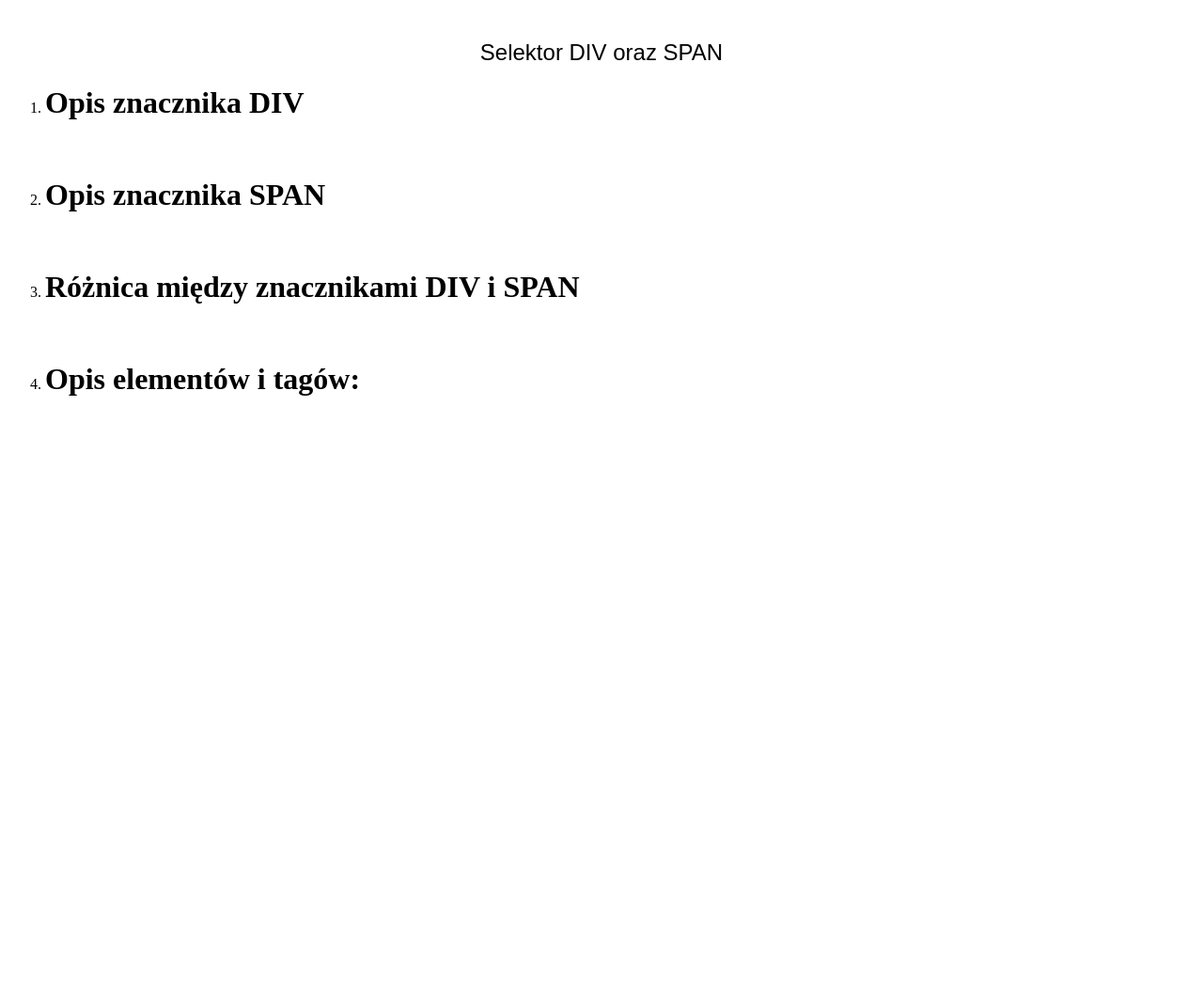
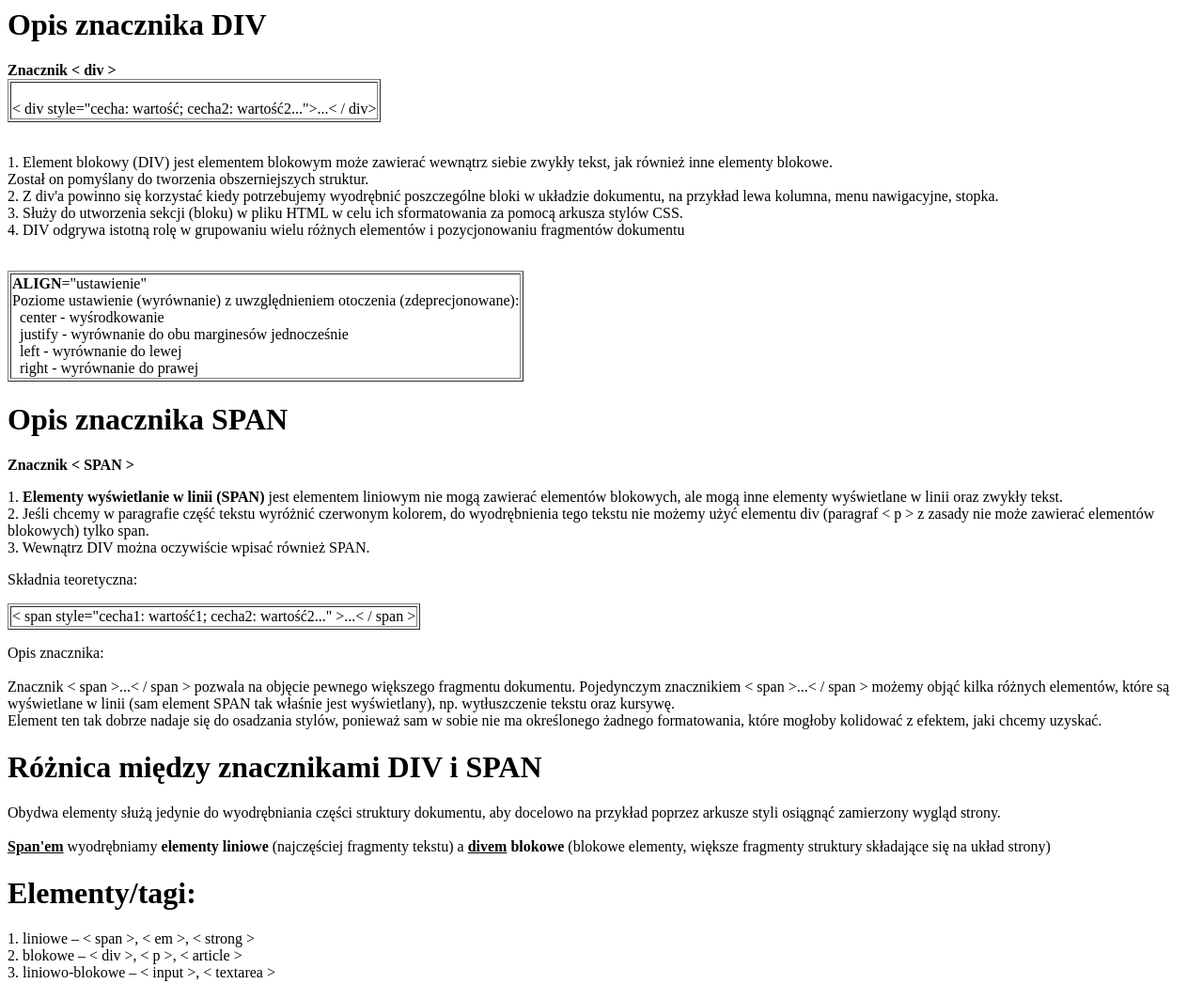
Before and after one commit to tooja/css, a plain HTML site: page bank_z16.html in a window 1280 px wide. Shown: the whole page at 94% size. Before the commit the page ends 800 px from the top, so only its background shows below. Drawn offline with Linux system fonts and the light colour scheme.

Commit message:
Update bank_z16.html

```diff
--- a/bank_z16.html
+++ b/bank_z16.html
@@ -4,20 +4,64 @@
 		<title> zad 16 </title>
 	</head>
 	<body>
-	<br>
-	<center>
-	<p><font face="Arial" size="5" <b> Selektor DIV oraz SPAN </b> </font> </p>
-	</center>
-	<ol>
-<li><h1>Opis znacznika DIV<h1></li> <br>
+<h1> Opis znacznika DIV </h1>
+<b> Znacznik < div > </b>
+<table border=1>
+<tr>
+<td>
+<br>
+< div style="cecha: wartość; cecha2: wartość2...">...< / div>
+</td>
+</tr>
+</table><br>
+<p>1. Element blokowy (DIV) jest elementem blokowym może zawierać wewnątrz siebie zwykły tekst, jak również inne elementy blokowe.<br>
+Został on pomyślany do tworzenia obszerniejszych struktur.<br>
+2. Z div'a powinno się korzystać kiedy potrzebujemy wyodrębnić poszczególne bloki w układzie dokumentu, na przykład lewa kolumna, menu nawigacyjne, stopka.<br>
+3. Służy do utworzenia sekcji (bloku) w pliku HTML w celu ich sformatowania za pomocą arkusza stylów CSS.<br>
+4. DIV odgrywa istotną rolę w grupowaniu wielu różnych elementów i pozycjonowaniu fragmentów dokumentu<br></p>
+<br>
+<table border=1>
+<tr>
+<td>
+<b>ALIGN</b>="ustawienie"<br>
+Poziome ustawienie (wyrównanie) z uwzględnieniem otoczenia (zdeprecjonowane):<br>
+&nbsp&nbspcenter - wyśrodkowanie<br>
+&nbsp&nbspjustify - wyrównanie do obu marginesów jednocześnie<br>
+&nbsp&nbspleft - wyrównanie do lewej<br>
+&nbsp&nbspright - wyrównanie do prawej<br>
+</td>
+</tr>
+</table>
 
-<li><h1>Opis znacznika SPAN<h1></li> <br>
+<h1> Opis znacznika SPAN  </h1>
+<b> Znacznik < SPAN > </b>
 
-<li><h1>Różnica między znacznikami DIV i SPAN</h1></li> <br>
+<p>1. <b>Elementy wyświetlanie w linii (SPAN)</b> jest elementem liniowym nie mogą zawierać elementów blokowych, ale mogą inne elementy wyświetlane w linii oraz zwykły tekst.<br>
+2. Jeśli chcemy w paragrafie część tekstu wyróżnić czerwonym kolorem, do wyodrębnienia tego tekstu nie możemy użyć elementu div (paragraf < p > z zasady nie może zawierać elementów blokowych) tylko span.<br>
+3. Wewnątrz DIV można oczywiście wpisać również SPAN.</p>
 
-<li><h1>Opis elementów i tagów:</h1></li> <br>
+<p> Składnia teoretyczna: </p>
+<table border=1>
+<tr>
+<td>
+< span style="cecha1: wartość1; cecha2: wartość2..." >...< / span >
+</td>
+</tr>
+</table>
 
-	</ol>
+<p> Opis znacznika: <br><br>
+ Znacznik < span >...< / span > pozwala na objęcie pewnego większego fragmentu dokumentu. Pojedynczym znacznikiem < span >...< / span > możemy objąć kilka różnych elementów, które
+ są wyświetlane w linii (sam element SPAN tak właśnie jest wyświetlany), np. wytłuszczenie tekstu oraz kursywę. <br>
+ Element ten tak dobrze nadaje się do osadzania stylów, ponieważ sam w sobie nie ma określonego żadnego formatowania, które mogłoby kolidować z efektem, jaki chcemy uzyskać.</p>
+
+<h1> Różnica między znacznikami DIV i SPAN </h1>
+<p>Obydwa elementy służą jedynie do wyodrębniania części struktury dokumentu, aby docelowo na przykład poprzez arkusze styli osiągnąć zamierzony wygląd strony.<br><br>
+<b><u>Span'em</b></u> wyodrębniamy <b>elementy liniowe</b> (najczęściej fragmenty tekstu) a <b><u>divem</u> blokowe</b> (blokowe elementy, większe fragmenty struktury składające się na układ strony) </p>
+
+<h1> Elementy/tagi:  </h1>
+<p>1. liniowe – < span >, < em >, < strong ><br>
+2. blokowe – < div >, < p >, < article ><br>
+3. liniowo-blokowe – < input >, < textarea ></p>
 	</body>
 </html>
 <!-- Norbert Bańka -->
```
